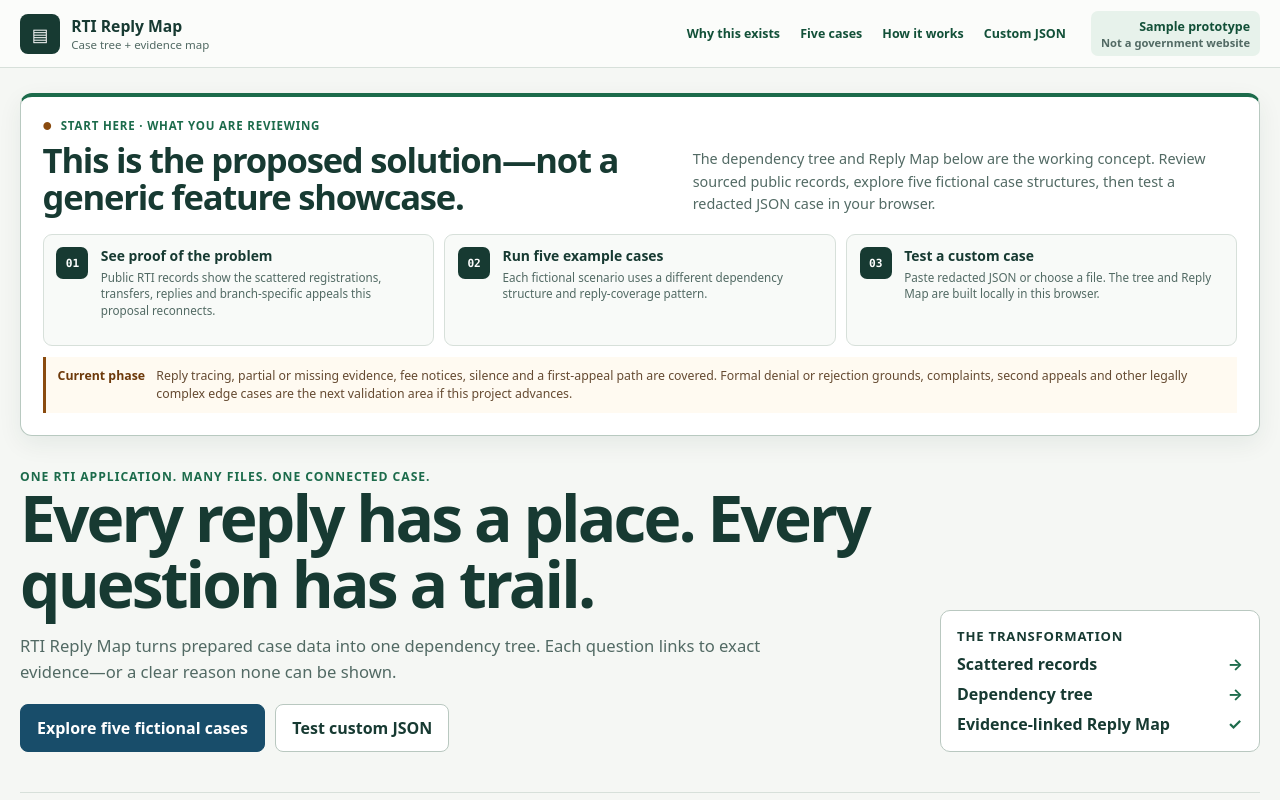
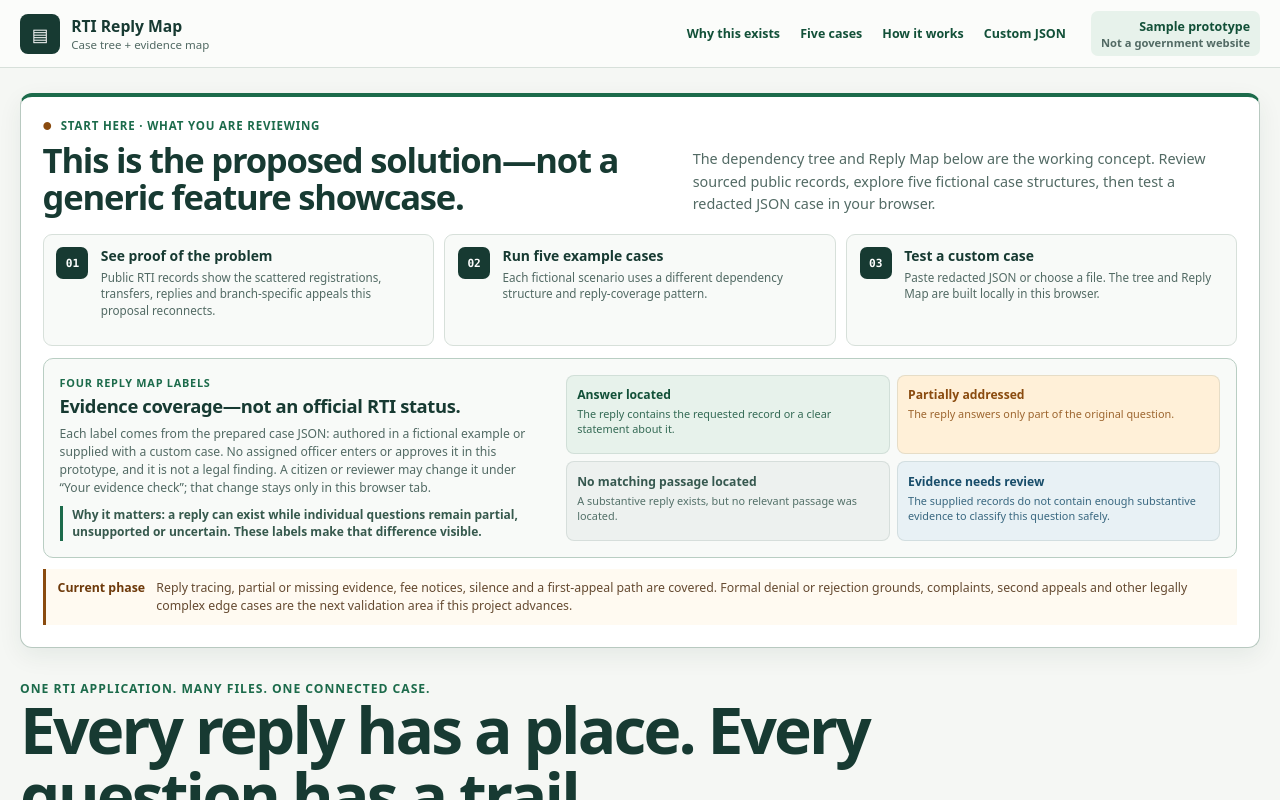
Before and after one commit to harshith0518/RTI-reply-map---Varun-Mayya, a Next.js app: page / in a window 1280 px wide. Shown: the top 800 px of the page. Built offline with nearby package versions, Linux system fonts and the light colour scheme.

Commit message:
feat: clarify Reply Map evidence label ownership

```diff
--- a/app/components/workspace/CaseWorkspace.tsx
+++ b/app/components/workspace/CaseWorkspace.tsx
@@ -108,7 +108,7 @@ export function CaseWorkspace({
             <p className="eyebrow">Citizen-ready outcome</p>
             <h2 id="outcome-title">What this Reply Map shows</h2>
           </div>
-          <p>{reviewedCount ? `${reviewedCount} human check${reviewedCount === 1 ? '' : 's'} applied in this tab.` : 'Proposed labels only. Check every result yourself.'}</p>
+          <p>{reviewedCount ? `${reviewedCount} local reviewer check${reviewedCount === 1 ? '' : 's'} applied in this tab.` : 'Case JSON evidence labels—not official RTI statuses. Check every result yourself.'}</p>
         </div>
         <dl className="outcome-counts" aria-label="Question coverage summary">
           {COVERAGE_CODES.map((code) => (
--- a/app/components/workspace/ReplyMapApp.tsx
+++ b/app/components/workspace/ReplyMapApp.tsx
@@ -3,7 +3,7 @@
 import { useState } from 'react';
 import { EXAMPLE_CASES } from '@/src/case-examples';
 import type { RTICaseData } from '@/src/case-model';
-import type { CoverageCode } from '@/src/coverage';
+import { COVERAGE_COPY, COVERAGE_HELP, type CoverageCode } from '@/src/coverage';
 import { CaseWorkspace } from './CaseWorkspace';
 import { ExamplePicker, LOCAL_CASE_OPTION } from './ExamplePicker';
 import { HowItWorks } from './HowItWorks';
@@ -101,6 +101,20 @@ export function ReplyMapApp() {
               <div><strong>Test a custom case</strong><small>Paste redacted JSON or choose a file. The tree and Reply Map are built locally in this browser.</small></div>
             </a>
           </nav>
+
+          <section className="status-intro" aria-labelledby="status-intro-title">
+            <div className="status-intro-copy">
+              <p>Four Reply Map labels</p>
+              <h3 id="status-intro-title">Evidence coverage—not an official RTI status.</h3>
+              <span>Each label comes from the prepared case JSON: authored in a fictional example or supplied with a custom case. No assigned officer enters or approves it in this prototype, and it is not a legal finding. A citizen or reviewer may change it under “Your evidence check”; that change stays only in this browser tab.</span>
+              <strong>Why it matters: a reply can exist while individual questions remain partial, unsupported or uncertain. These labels make that difference visible.</strong>
+            </div>
+            <ul aria-label="Meaning of the four Reply Map evidence labels">
+              {(Object.entries(COVERAGE_COPY) as [CoverageCode, string][]).map(([code, label]) => (
+                <li className={`status-intro-item status-${code}`} key={code}><strong>{label}</strong><small>{COVERAGE_HELP[code]}</small></li>
+              ))}
+            </ul>
+          </section>
 
           <aside className="review-scope" aria-label="Scope of this prototype phase">
             <strong>Current phase</strong>
--- a/app/components/workspace/ReplyMapPanel.tsx
+++ b/app/components/workspace/ReplyMapPanel.tsx
@@ -89,7 +89,7 @@ export function ReplyMapPanel({
   return (
     <section className="workspace-panel reply-panel" aria-labelledby="reply-map-title">
       <header className="panel-header">
-        <div><p className="panel-kicker">2 · Information found</p><h2 id="reply-map-title">Reply Map</h2></div>
+        <div><p className="panel-kicker">2 · Evidence coverage</p><h2 id="reply-map-title">Reply Map</h2></div>
         <span className="structure-chip">{comparisonView === 'after' ? `${data.mappings.length} mapped · ${reviewedCount} checked` : `${data.nodes.length} events · ${data.documents.length} files`}</span>
       </header>
       <p className="panel-intro">Compare the scattered records people navigate today with the question-to-evidence view this proposal creates.</p>
@@ -109,7 +109,11 @@ export function ReplyMapPanel({
         </div>
       </div>
       {comparisonView === 'after' ? <>
-        <div className="coverage-key" aria-label="Reply Map status key">
+        <div className="coverage-ownership">
+          <strong>Proposed evidence labels</strong>
+          <span>They come from the prepared case JSON—not an RTI portal or an assigned officer. “Your evidence check” lets you review them locally without changing the source.</span>
+        </div>
+        <div className="coverage-key" aria-label="Reply Map evidence-label key">
           {Object.entries(COVERAGE_COPY).map(([code, label]) => (
             <span className={`key-${code}`} key={code}>{data.mappings.filter((mapping) => (reviews[mapping.id] ?? mapping.coverage) === code).length} {label}</span>
           ))}
@@ -163,14 +167,14 @@ export function ReplyMapPanel({
                   <button className="branch-link" type="button" onClick={() => onRevealNode(mapping.nodeId)}>Show this case event in the tree</button>
                   <div className="review-actions">
                     <label className="review-control">
-                      <span>Your check <small>kept only in this tab</small></span>
+                      <span>Your evidence check <small>optional · this tab only</small></span>
                       <select value={effectiveCoverage} onChange={(event) => onReview(mapping.id, event.target.value as CoverageCode)}>
                         {(Object.entries(COVERAGE_COPY) as [CoverageCode, string][]).map(([code, label]) => <option value={code} key={code}>{label}</option>)}
                       </select>
                     </label>
                     {reviews[mapping.id]
                       ? <span className="check-saved" role="status">✓ Check saved</span>
-                      : <button className="confirm-review" type="button" onClick={() => onReview(mapping.id, effectiveCoverage)}>Confirm this result</button>}
+                      : <button className="confirm-review" type="button" onClick={() => onReview(mapping.id, effectiveCoverage)}>Confirm this label</button>}
                   </div>
                 </div>
                 {reviews[mapping.id] ? <p className="review-note">Original proposal: {COVERAGE_COPY[mapping.coverage]}. Your check is shown above without deleting the original.</p> : null}
--- a/app/workspace.css
+++ b/app/workspace.css
@@ -21,6 +21,16 @@
 .review-paths strong, .review-paths small { display: block; }
 .review-paths strong { font-size: .87rem; line-height: 1.25; }
 .review-paths small { margin-top: .3rem; color: var(--muted); font-size: .73rem; line-height: 1.42; }
+.status-intro { display: grid; grid-template-columns: minmax(0, .85fr) minmax(0, 1.15fr); gap: 1rem 1.4rem; margin-top: .75rem; border: 1px solid #b9cec3; border-radius: 10px; padding: 1rem; background: #f8faf8; }
+.status-intro-copy > p { margin: 0; color: var(--green); font-size: .68rem; font-weight: 800; letter-spacing: .07em; text-transform: uppercase; }
+.status-intro h3 { margin: .22rem 0 0; font-size: 1.15rem; letter-spacing: -.02em; }
+.status-intro-copy > span { display: block; margin-top: .45rem; color: var(--muted); font-size: .76rem; line-height: 1.48; }
+.status-intro-copy > strong { display: block; margin-top: .55rem; border-left: 3px solid var(--green); padding-left: .6rem; color: #36594d; font-size: .75rem; line-height: 1.45; }
+.status-intro ul { display: grid; grid-template-columns: repeat(2, minmax(0, 1fr)); gap: .45rem; margin: 0; padding: 0; list-style: none; }
+.status-intro-item { min-width: 0; border: 1px solid rgba(52, 83, 72, .12); border-radius: 8px; padding: .65rem; }
+.status-intro-item strong, .status-intro-item small { display: block; }
+.status-intro-item strong { font-size: .76rem; }
+.status-intro-item small { margin-top: .22rem; color: inherit; font-size: .68rem; line-height: 1.38; opacity: .84; }
 .review-scope { display: grid; grid-template-columns: auto minmax(0, 1fr); gap: .7rem; margin-top: .7rem; border-left: 3px solid var(--amber); padding: .65rem .75rem; background: #fffaf1; color: #654a31; font-size: .77rem; line-height: 1.45; }
 .review-scope strong { color: #6d390a; white-space: nowrap; }
 
@@ -153,6 +163,9 @@
 .reply-map-comparison p { min-width: 0; overflow-wrap: anywhere; }
 .reply-map-comparison p:first-child { border-color: #ddb9b3; background: #fff3f1; }
 .reply-map-comparison p:first-child span { color: #8a352d; }
+.coverage-ownership { display: grid; grid-template-columns: auto minmax(0, 1fr); align-items: start; gap: .3rem .7rem; margin: 0 0 .55rem; border-left: 3px solid var(--blue); border-radius: 7px; padding: .6rem .7rem; background: var(--blue-soft); }
+.coverage-ownership strong { color: var(--ink); font-size: .73rem; white-space: nowrap; }
+.coverage-ownership span { color: var(--muted); font-size: .71rem; line-height: 1.42; }
 .coverage-key { display: flex; flex-wrap: wrap; align-items: center; gap: .35rem; margin: 0 0 .8rem; }
 .coverage-key span { border-radius: 99px; padding: .3rem .5rem; background: var(--slate-soft); color: var(--muted); font-size: .74rem; font-weight: 700; }
 .coverage-key .key-answer_located { background: var(--green-soft); color: var(--green-dark); }
@@ -371,6 +384,7 @@
 
 @media (max-width: 960px) {
   .review-note-heading { grid-template-columns: 1fr; gap: .75rem; }
+  .status-intro { grid-template-columns: 1fr; }
   .product-intro { grid-template-columns: 1fr; }
   .product-intro aside { max-width: 480px; }
   .workspace-grid { grid-template-columns: 1fr; }
@@ -415,6 +429,8 @@
   .prototype-review-note h2 { font-size: clamp(1.4rem, 7.5vw, 1.85rem); }
   .review-paths { margin-top: 1rem; }
   .review-paths a { min-height: 108px; }
+  .status-intro { padding: .8rem; }
+  .status-intro ul { grid-template-columns: 1fr; }
   .review-scope { grid-template-columns: 1fr; gap: .2rem; }
   .product-intro { gap: 1.4rem; padding-top: .8rem; }
   .product-intro h1 { font-size: clamp(2rem, 10vw, 2.8rem); }
@@ -435,6 +451,8 @@
   .node-inspector dl, .mapping-body dl { grid-template-columns: 1fr; }
   .reply-map-item summary { grid-template-columns: 38px minmax(0,1fr); }
   .reply-map-item summary .status-badge { grid-column: 2; }
+  .coverage-ownership { grid-template-columns: 1fr; }
+  .coverage-ownership strong { white-space: normal; }
   .reply-view-toggle button { min-width: 0; padding-inline: .45rem; }
   .before-workspace { padding: .65rem; }
   .before-record-stack article:nth-child(even) { margin-left: .25rem; }
--- a/src/coverage.ts
+++ b/src/coverage.ts
@@ -8,12 +8,12 @@ export const COVERAGE_COPY: Record<CoverageCode, string> = {
   answer_located: 'Answer located',
   partially_addressed: 'Partially addressed',
   no_matching_passage: 'No matching passage located',
-  needs_human_review: 'Needs human review',
+  needs_human_review: 'Evidence needs review',
 };
 
 export const COVERAGE_HELP: Record<CoverageCode, string> = {
   answer_located: 'The reply contains the requested record or a clear statement about it.',
   partially_addressed: 'The reply answers only part of the original question.',
   no_matching_passage: 'A substantive reply exists, but no relevant passage was located.',
-  needs_human_review: 'There is not enough substantive evidence to choose safely.',
+  needs_human_review: 'The supplied records do not contain enough substantive evidence to classify this question safely.',
 };
```
Also changed, not shown: 1 other file (tests, documents, lock files or other folders).
